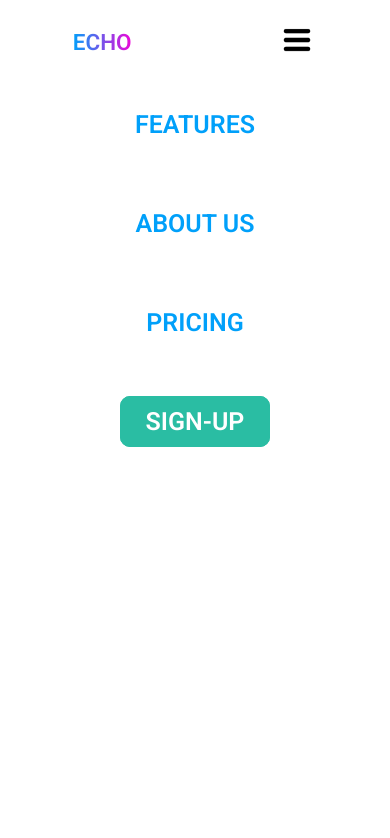
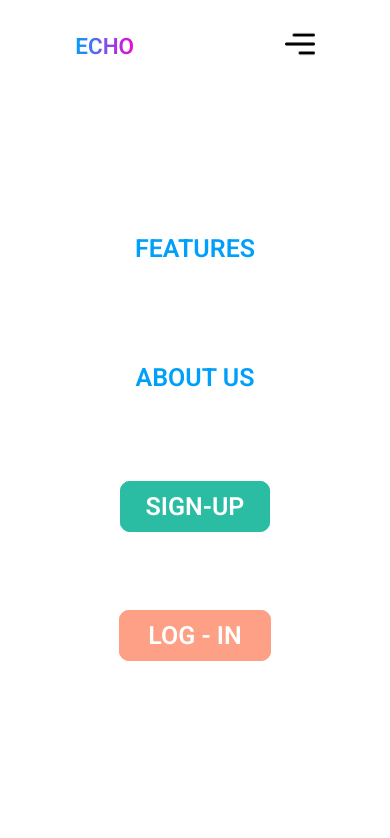
Before and after one commit to GIT-SUVAJIT/ECHO-LandingPage, a plain HTML site: page index.html in a window 390 px wide. Both pictures are taken after a click on the element 297 px from the left and 42 px from the top of the page. Shown: the top 838 px of the page. Drawn offline with Linux system fonts and the light colour scheme.

Commit message:
ECHO-LandingPage | v1.5 | minor tweaks added , bug fixed , login button added | GITSUVAJITK

```diff
--- a/index.html
+++ b/index.html
@@ -52,15 +52,15 @@
                 </div>
 
                 <div class="hamburger">
-                    <img src="/resources/hamburger.png" alt="Hamburger_menu_icon">
+                    <img src="/resources/hamburger_menu_icon.png" alt="Hamburger_menu_icon">
                 </div>
 
                 <nav class="nav-bar-menu">
                     <ul>
                         <li> <a href="#"> FEATURES </a> </li>
                         <li> <a href="#"> ABOUT US </a> </li>
-                        <li> <a href="#"> PRICING </a> </li>
                         <li> <a href="#" class="sign-up-button"> SIGN-UP </a> </li>
+                        <li> <a href="#" class="log-in-button"> LOG - IN </a> </li>
                     </ul>
                 </nav>
 
--- a/style.css
+++ b/style.css
@@ -66,7 +66,7 @@
 /* NAV-BAR-SECTION */
 #main-container #nav-bar-section {
     width: 100vw;
-    min-height: 10vh;
+    min-height: 11vh;
 
     display: flex;
     align-items: center;
@@ -114,6 +114,17 @@
     color: white;
 
     background: #2ABDA3;
+
+    transition: color 0.4s ease;
+}
+
+#main-container #nav-bar-section .nav-bar-menu .log-in-button {
+    border: 1px solid #fda085;
+    border-radius: 10px;
+    color: white;
+
+    padding: 10px 28px;
+    background: #fda085;
 
     transition: color 0.4s ease;
 }
@@ -458,13 +469,13 @@
     }
 
     #main-container #nav-bar-section .hamburger img {
-        width: 40px;
+        width: 30px;
     }
 
     #main-container #nav-bar-section .nav-bar-menu {
         height: 0vh;
         position: absolute;
-        top: 80px;
+        top: 60px;
         left: 0;
         right: 0;
 
@@ -476,12 +487,16 @@
 
 
     #main-container #nav-bar-section .nav-bar-menu.active {
+        display: flex;
+        align-items: center;
+        justify-content: center;
+
         min-height: 100vh;
     }
 
     #main-container #nav-bar-section .nav-bar-menu.active ul {
         transition: all 0.7s ease;
-        margin-top: 30px;
+        margin-top: 20px;
         opacity: 1;
     }
 
@@ -489,7 +504,7 @@
         display: block;
         width: fit-content;
 
-        margin: 80px auto 0px auto;
+        margin: 50px auto 0px auto;
 
         text-align: center;
 
@@ -497,9 +512,8 @@
     }
 
 
-    #main-container #nav-bar-section .nav-bar-menu ul li  {
-        margin-top: 30px;
-        margin-bottom: 70px;
+    #main-container #nav-bar-section .nav-bar-menu ul li {
+        margin-bottom: 100px;
     }
 
 
@@ -577,6 +591,10 @@
     cursor: pointer;
 }
 
+#main-container #nav-bar-section .nav-bar-menu .log-in-button:hover {
+    color: black;
+    cursor: pointer;
+}
 
 #main-container #nav-bar-section .nav-bar-menu ul li a:hover {
     color: grey;
```
Also changed, not shown: resources/hamburger.png (deleted), resources/hamburger_menu_icon.png (added), resources/menu-close.png (deleted), scripts/hamburger.js (line endings or trailing spaces).
